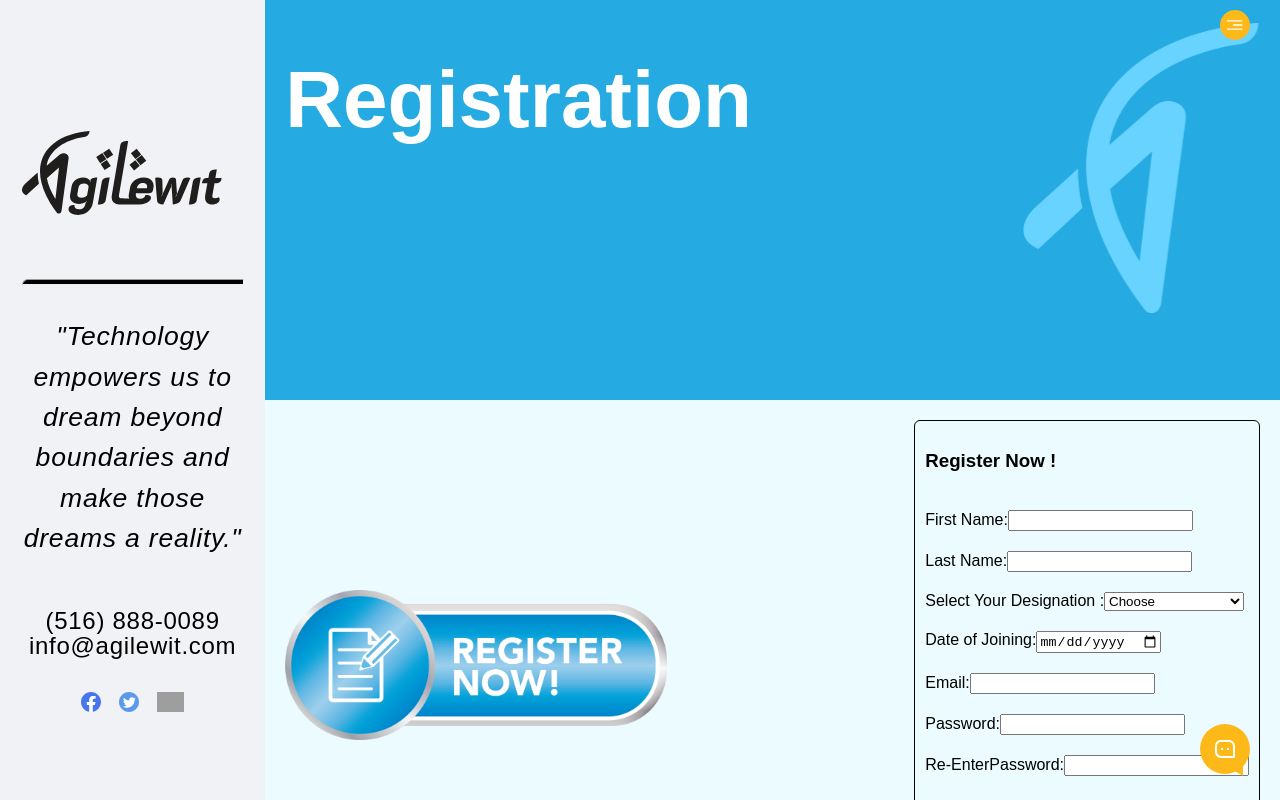
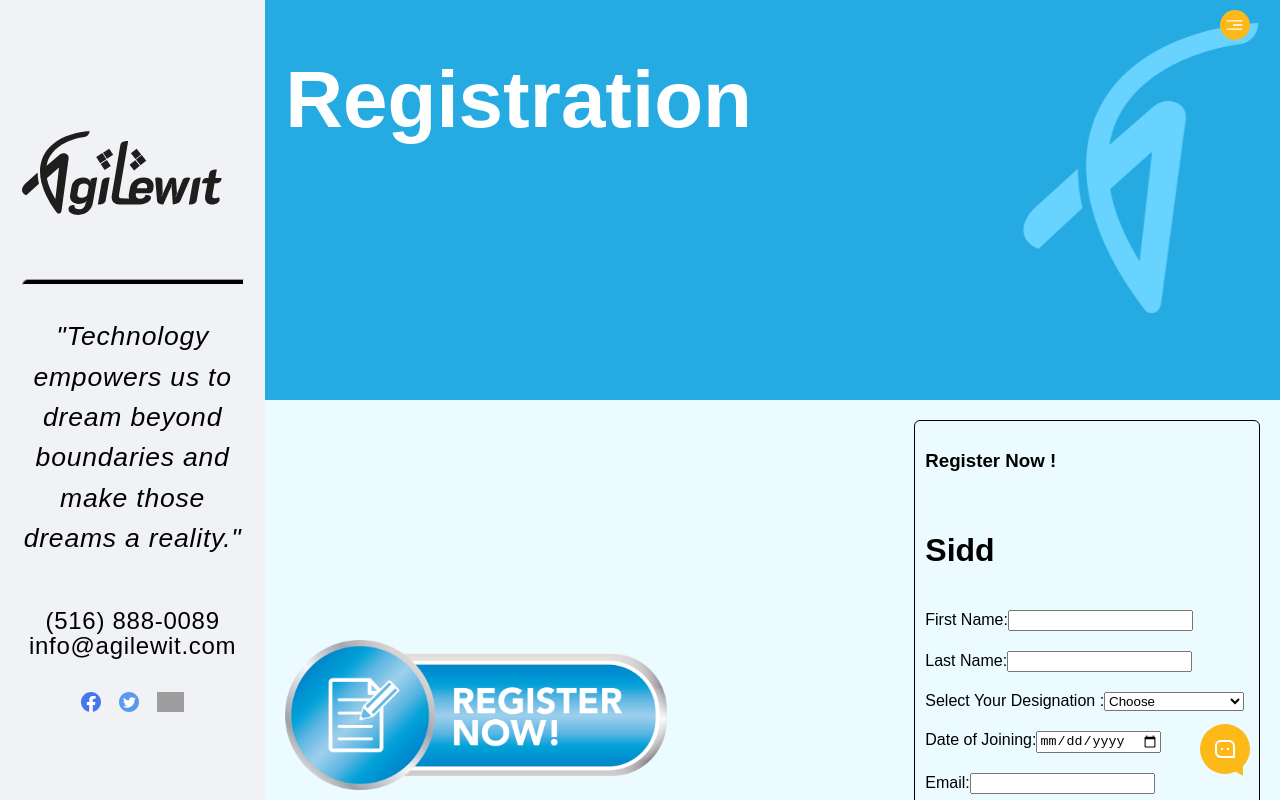
Before and after one commit to agilewitinternal/ravbs, a React (Create React App) app: page /Registration in a window 1280 px wide. Built offline with nearby package versions, Linux system fonts and the light colour scheme; grey boxes are pictures that could not be loaded.

Commit message:
RegistrationAtAdminPage

```diff
--- a/src/Registraion/Registration.js
+++ b/src/Registraion/Registration.js
@@ -106,6 +106,7 @@ const Registration = () => {
                     <img src={RegisterNow} alt="RegisterNow" className="RegisterNow" />
                     <form className="Registration-Form" onSubmit={SubmitDetails}>
                         <h3>Register Now !</h3>
+                        <h1>Sidd</h1>
                         <div>
                         <label htmlFor="firstName">First Name:</label>
                             <input
```
